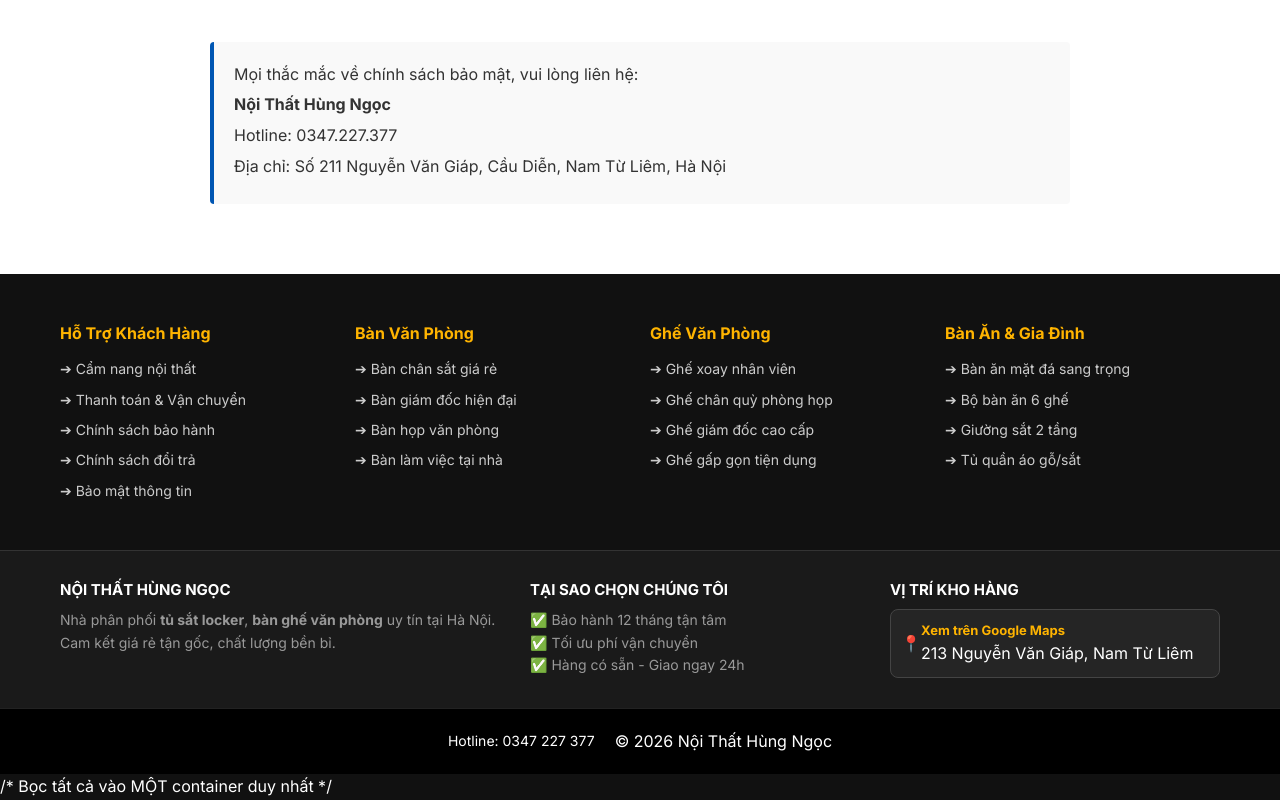
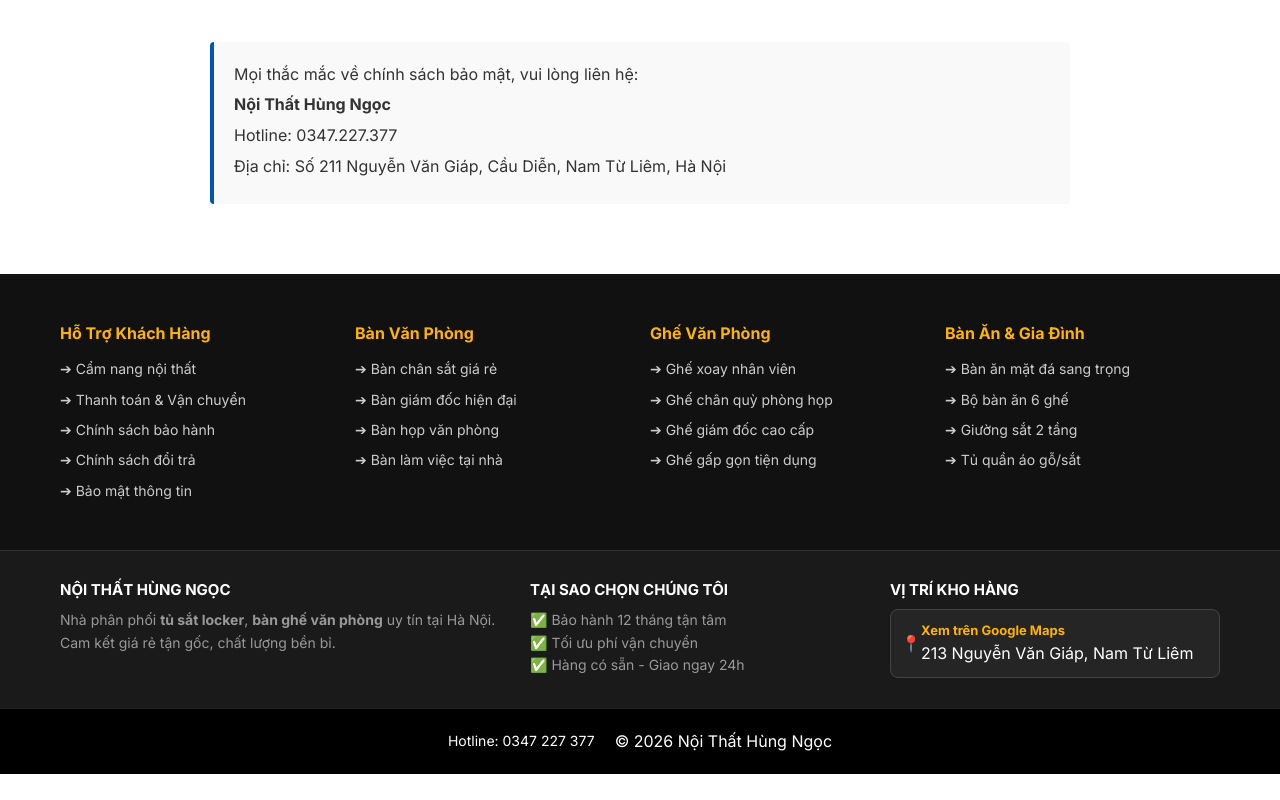
Before and after one commit to manhhung26081992-bot/web-noi-that-hung-ngoc, a Next.js app: page /chinh-sach/bao-mat in a window 1280 px wide. Shown: the part 778-1578 px from the top of the page. After the commit the page ends 1552 px from the top, so only its background shows below. Built offline with nearby package versions, Linux system fonts and the light colour scheme.

Commit message:
updata footer

```diff
--- a/src/components/Footer.tsx
+++ b/src/components/Footer.tsx
@@ -108,7 +108,7 @@
           © 2026 Nội Thất Hùng Ngọc
         </div>
       </div>
-/* Bọc tất cả vào MỘT container duy nhất */
+ {/* Bọc tất cả vào MỘT container duy nhất  */}
 <div className={styles.fixedContact}>
 
   {/* KHỐI 1: KHUNG CHAT (Nằm trên các nút) */}
```
